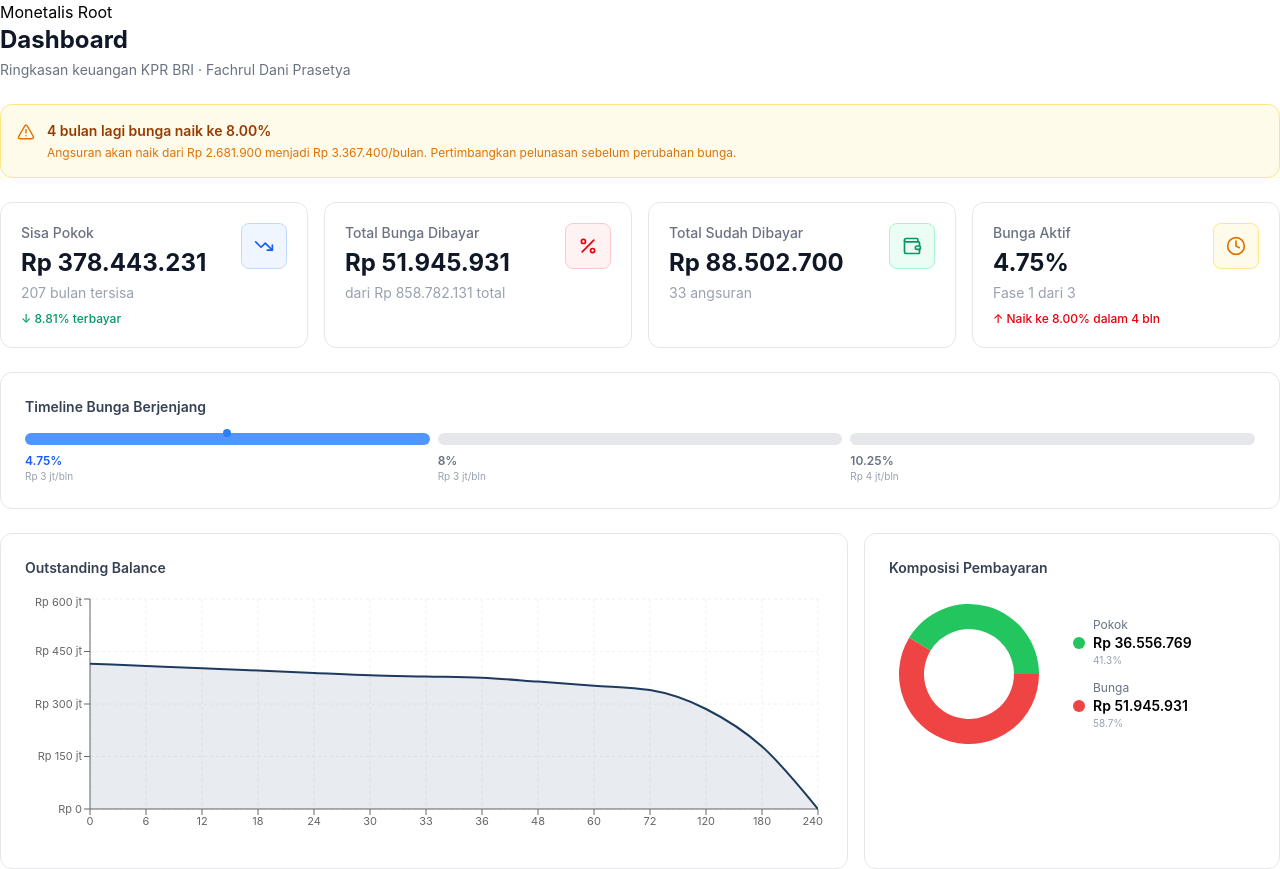
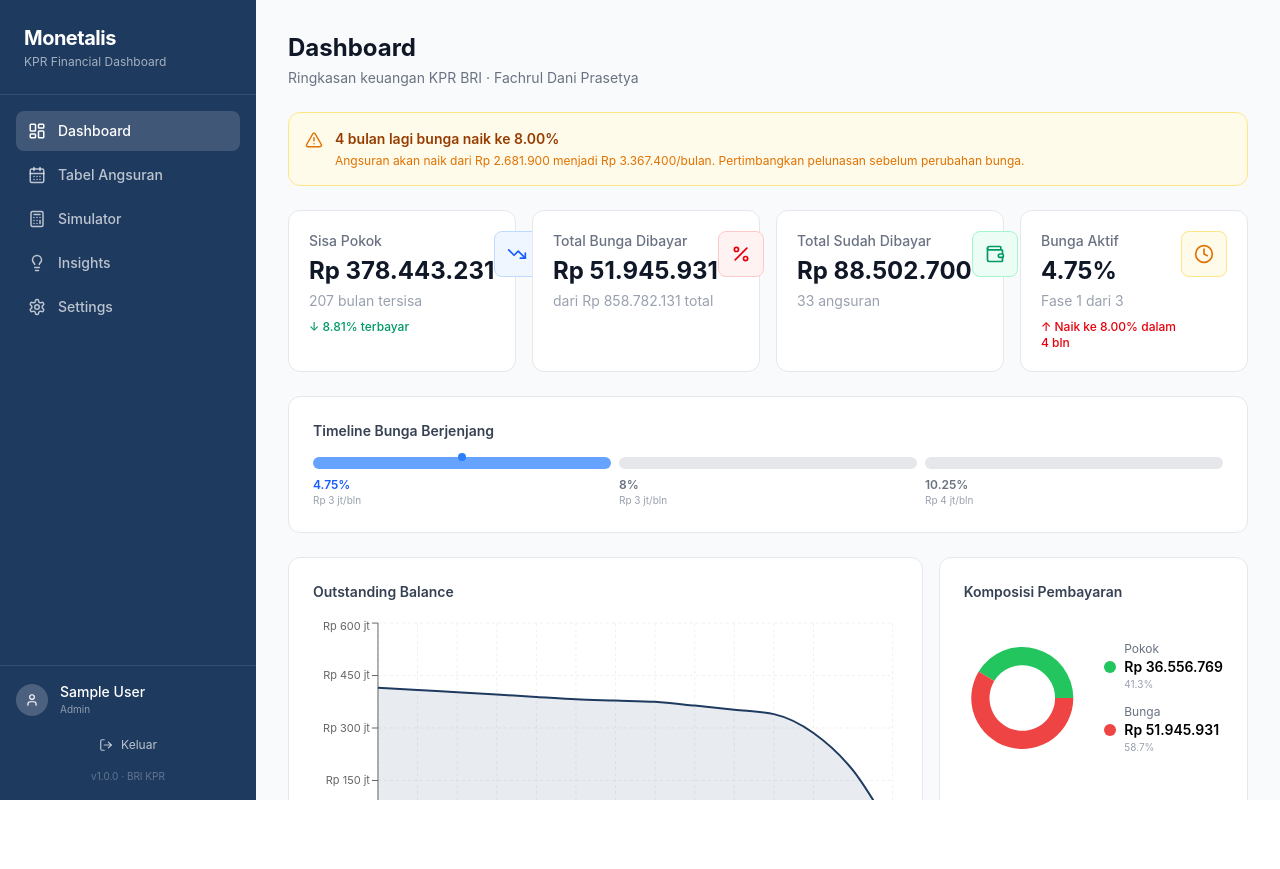
Before and after one commit to blacknvcone/vates-monitalis, a React (Vite) app: page / in a window 1280 px wide. Shown: the top 869 px of the page. After the commit the page ends 800 px from the top, so only its background shows below. Built offline with nearby package versions, Linux system fonts and the light colour scheme; sample sign-in values are in the browser's storage.

Commit message:
fix: use AuthGuard wrapper + window.location redirect for auth
- AuthGuard component wraps authenticated content
- Uses window.location.href instead of Navigate component
- Fixes blank page issue with useAuth in root route

```diff
--- a/src/main.tsx
+++ b/src/main.tsx
@@ -2,6 +2,7 @@ import React from 'react';
 import ReactDOM from 'react-dom/client';
 import { RouterProvider, createRouter } from '@tanstack/react-router';
 import { QueryClient, QueryClientProvider } from '@tanstack/react-query';
+import { AuthProvider } from '@/lib/auth';
 import { routeTree } from './routeTree.gen';
 import './app.css';
 
@@ -13,11 +14,22 @@ declare module '@tanstack/react-router' {
   }
 }
 
-const queryClient = new QueryClient();
+const queryClient = new QueryClient({
+  defaultOptions: {
+    queries: {
+      staleTime: 1000 * 60 * 5,
+      retry: 2,
+    },
+  },
+});
 
 const root = ReactDOM.createRoot(document.getElementById('root')!);
 root.render(
-  <QueryClientProvider client={queryClient}>
-    <RouterProvider router={router} />
-  </QueryClientProvider>,
+  <React.StrictMode>
+    <QueryClientProvider client={queryClient}>
+      <AuthProvider>
+        <RouterProvider router={router} />
+      </AuthProvider>
+    </QueryClientProvider>
+  </React.StrictMode>,
 );
--- a/src/routes/__root.tsx
+++ b/src/routes/__root.tsx
@@ -1,11 +1,136 @@
-import { createRootRoute, Outlet } from '@tanstack/react-router';
+import { createRootRoute, Outlet, Link, useMatchRoute } from '@tanstack/react-router';
+import { LayoutDashboard, CalendarDays, Calculator, Lightbulb, Settings, Menu, X, LogOut, User } from 'lucide-react';
+import { useState, type ReactNode } from 'react';
+import { useAuth } from '@/lib/auth';
+
+const NAV_ITEMS = [
+  { to: '/', label: 'Dashboard', icon: LayoutDashboard },
+  { to: '/schedule', label: 'Tabel Angsuran', icon: CalendarDays },
+  { to: '/simulator', label: 'Simulator', icon: Calculator },
+  { to: '/insights', label: 'Insights', icon: Lightbulb },
+  { to: '/settings', label: 'Settings', icon: Settings },
+] as const;
+
+function Sidebar({ isOpen, onClose }: { isOpen: boolean; onClose: () => void }) {
+  const matchRoute = useMatchRoute();
+  const { user, logout } = useAuth();
+
+  return (
+    <>
+      {isOpen && (
+        <div className="fixed inset-0 bg-black/50 z-40 lg:hidden" onClick={onClose} />
+      )}
+
+      <aside
+        className={`
+          fixed top-0 left-0 z-50 h-full w-64 bg-primary text-white
+          transform transition-transform duration-200 ease-in-out
+          lg:translate-x-0 lg:static lg:z-auto
+          ${isOpen ? 'translate-x-0' : '-translate-x-full'}
+        `}
+      >
+        <div className="flex items-center justify-between p-6 border-b border-white/10">
+          <div>
+            <h1 className="text-xl font-bold tracking-tight">Monetalis</h1>
+            <p className="text-xs text-white/60 mt-0.5">KPR Financial Dashboard</p>
+          </div>
+          <button onClick={onClose} className="lg:hidden p-1 hover:bg-white/10 rounded">
+            <X size={20} />
+          </button>
+        </div>
+
+        <nav className="p-4 space-y-1">
+          {NAV_ITEMS.map((item) => {
+            const isActive = item.to === '/'
+              ? matchRoute({ to: '/' })
+              : matchRoute({ to: item.to, fuzzy: true });
+
+            return (
+              <Link
+                key={item.to}
+                to={item.to}
+                onClick={onClose}
+                className={`
+                  flex items-center gap-3 px-3 py-2.5 rounded-lg text-sm font-medium
+                  transition-colors duration-150
+                  ${isActive ? 'bg-white/15 text-white' : 'text-white/70 hover:bg-white/10 hover:text-white'}
+                `}
+              >
+                <item.icon size={18} />
+                {item.label}
+              </Link>
+            );
+          })}
+        </nav>
+
+        <div className="absolute bottom-0 left-0 right-0 p-4 border-t border-white/10">
+          <div className="flex items-center gap-3 mb-3">
+            <div className="w-8 h-8 bg-white/20 rounded-full flex items-center justify-center">
+              <User size={14} />
+            </div>
+            <div className="flex-1 min-w-0">
+              <p className="text-sm font-medium text-white truncate">{user?.name || user?.email}</p>
+              <p className="text-[10px] text-white/50 capitalize">{user?.role}</p>
+            </div>
+          </div>
+          <button
+            onClick={logout}
+            className="w-full flex items-center justify-center gap-2 px-3 py-2 text-xs text-white/70 hover:text-white hover:bg-white/10 rounded-lg transition-colors"
+          >
+            <LogOut size={14} />
+            Keluar
+          </button>
+          <p className="text-[10px] text-white/30 text-center mt-2">
+            v1.0.0 &middot; BRI KPR
+          </p>
+        </div>
+      </aside>
+    </>
+  );
+}
+
+function AuthGuard({ children }: { children: ReactNode }) {
+  const { isAuthenticated, isLoading } = useAuth();
+
+  if (isLoading) {
+    return (
+      <div className="min-h-screen bg-gray-50 flex items-center justify-center">
+        <div className="animate-spin w-8 h-8 border-4 border-primary border-t-transparent rounded-full" />
+      </div>
+    );
+  }
+
+  if (!isAuthenticated) {
+    // Use window.location for redirect to avoid router context issues
+    window.location.href = '/login';
+    return null;
+  }
+
+  return <>{children}</>;
+}
 
 function RootComponent() {
+  const [sidebarOpen, setSidebarOpen] = useState(false);
+
   return (
-    <div>
-      <h1>Monetalis Root</h1>
-      <Outlet />
-    </div>
+    <AuthGuard>
+      <div className="flex h-screen bg-surface overflow-hidden">
+        <Sidebar isOpen={sidebarOpen} onClose={() => setSidebarOpen(false)} />
+
+        <main className="flex-1 overflow-y-auto">
+          <div className="lg:hidden sticky top-0 z-30 bg-white border-b px-4 py-3 flex items-center gap-3">
+            <button onClick={() => setSidebarOpen(true)} className="p-1 hover:bg-gray-100 rounded">
+              <Menu size={20} />
+            </button>
+            <h1 className="text-lg font-bold text-primary">Monetalis</h1>
+          </div>
+
+          <div className="p-6 lg:p-8 max-w-7xl mx-auto">
+            <Outlet />
+          </div>
+        </main>
+      </div>
+    </AuthGuard>
   );
 }
 
--- a/src/routes/login.tsx
+++ b/src/routes/login.tsx
@@ -1,10 +1,115 @@
-import { createFileRoute } from '@tanstack/react-router';
+import { createFileRoute, useNavigate } from '@tanstack/react-router';
+import { useState, type FormEvent } from 'react';
+import { useAuth } from '@/lib/auth';
+import { Lock, Mail, AlertCircle, Loader2 } from 'lucide-react';
 
 function LoginPage() {
+  const { login, isAuthenticated } = useAuth();
+  const navigate = useNavigate();
+  const [email, setEmail] = useState('');
+  const [password, setPassword] = useState('');
+  const [error, setError] = useState('');
+  const [isSubmitting, setIsSubmitting] = useState(false);
+
+  if (isAuthenticated) {
+    navigate({ to: '/' });
+    return null;
+  }
+
+  const handleSubmit = async (e: FormEvent) => {
+    e.preventDefault();
+    setError('');
+    setIsSubmitting(true);
+
+    try {
+      await login(email, password);
+      navigate({ to: '/' });
+    } catch (err: any) {
+      setError(err?.message || 'Email atau password salah');
+    } finally {
+      setIsSubmitting(false);
+    }
+  };
+
   return (
-    <div style={{ padding: '40px', textAlign: 'center' }}>
-      <h1>Monetalis Login</h1>
-      <p>Testing if page renders...</p>
+    <div className="min-h-screen bg-gray-50 flex items-center justify-center p-4">
+      <div className="w-full max-w-md">
+        <div className="text-center mb-8">
+          <div className="inline-flex items-center justify-center w-16 h-16 bg-primary rounded-2xl mb-4">
+            <Lock size={28} className="text-white" />
+          </div>
+          <h1 className="text-2xl font-bold text-gray-900">Monetalis</h1>
+          <p className="text-sm text-gray-500 mt-1">KPR Financial Dashboard</p>
+        </div>
+
+        <div className="bg-white rounded-xl border border-gray-200 p-6 shadow-sm">
+          <h2 className="text-lg font-semibold text-gray-900 mb-1">Masuk</h2>
+          <p className="text-sm text-gray-500 mb-6">
+            Masukkan email dan password untuk mengakses dashboard.
+          </p>
+
+          {error && (
+            <div className="mb-4 p-3 bg-red-50 border border-red-200 rounded-lg flex items-start gap-2">
+              <AlertCircle size={16} className="text-red-500 mt-0.5 flex-shrink-0" />
+              <p className="text-sm text-red-700">{error}</p>
+            </div>
+          )}
+
+          <form onSubmit={handleSubmit} className="space-y-4">
+            <div>
+              <label htmlFor="email" className="block text-sm font-medium text-gray-700 mb-1">Email</label>
+              <div className="relative">
+                <Mail size={16} className="absolute left-3 top-1/2 -translate-y-1/2 text-gray-400" />
+                <input
+                  id="email"
+                  type="email"
+                  value={email}
+                  onChange={(e) => setEmail(e.target.value)}
+                  placeholder="email@example.com"
+                  required
+                  autoFocus
+                  className="w-full pl-10 pr-4 py-2.5 text-sm border border-gray-300 rounded-lg focus:ring-2 focus:ring-primary/20 focus:border-primary outline-none"
+                />
+              </div>
+            </div>
+
+            <div>
+              <label htmlFor="password" className="block text-sm font-medium text-gray-700 mb-1">Password</label>
+              <div className="relative">
+                <Lock size={16} className="absolute left-3 top-1/2 -translate-y-1/2 text-gray-400" />
+                <input
+                  id="password"
+                  type="password"
+                  value={password}
+                  onChange={(e) => setPassword(e.target.value)}
+                  placeholder="••••••••"
+                  required
+                  className="w-full pl-10 pr-4 py-2.5 text-sm border border-gray-300 rounded-lg focus:ring-2 focus:ring-primary/20 focus:border-primary outline-none"
+                />
+              </div>
+            </div>
+
+            <button
+              type="submit"
+              disabled={isSubmitting || !email || !password}
+              className="w-full flex items-center justify-center gap-2 px-4 py-2.5 bg-primary text-white text-sm font-medium rounded-lg hover:bg-primary-light disabled:opacity-50 disabled:cursor-not-allowed transition-colors"
+            >
+              {isSubmitting ? (
+                <>
+                  <Loader2 size={16} className="animate-spin" />
+                  Memproses...
+                </>
+              ) : (
+                'Masuk'
+              )}
+            </button>
+          </form>
+        </div>
+
+        <p className="text-center text-xs text-gray-400 mt-6">
+          Monetalis v1.0.0 &middot; Data KPR BRI
+        </p>
+      </div>
     </div>
   );
 }
```
